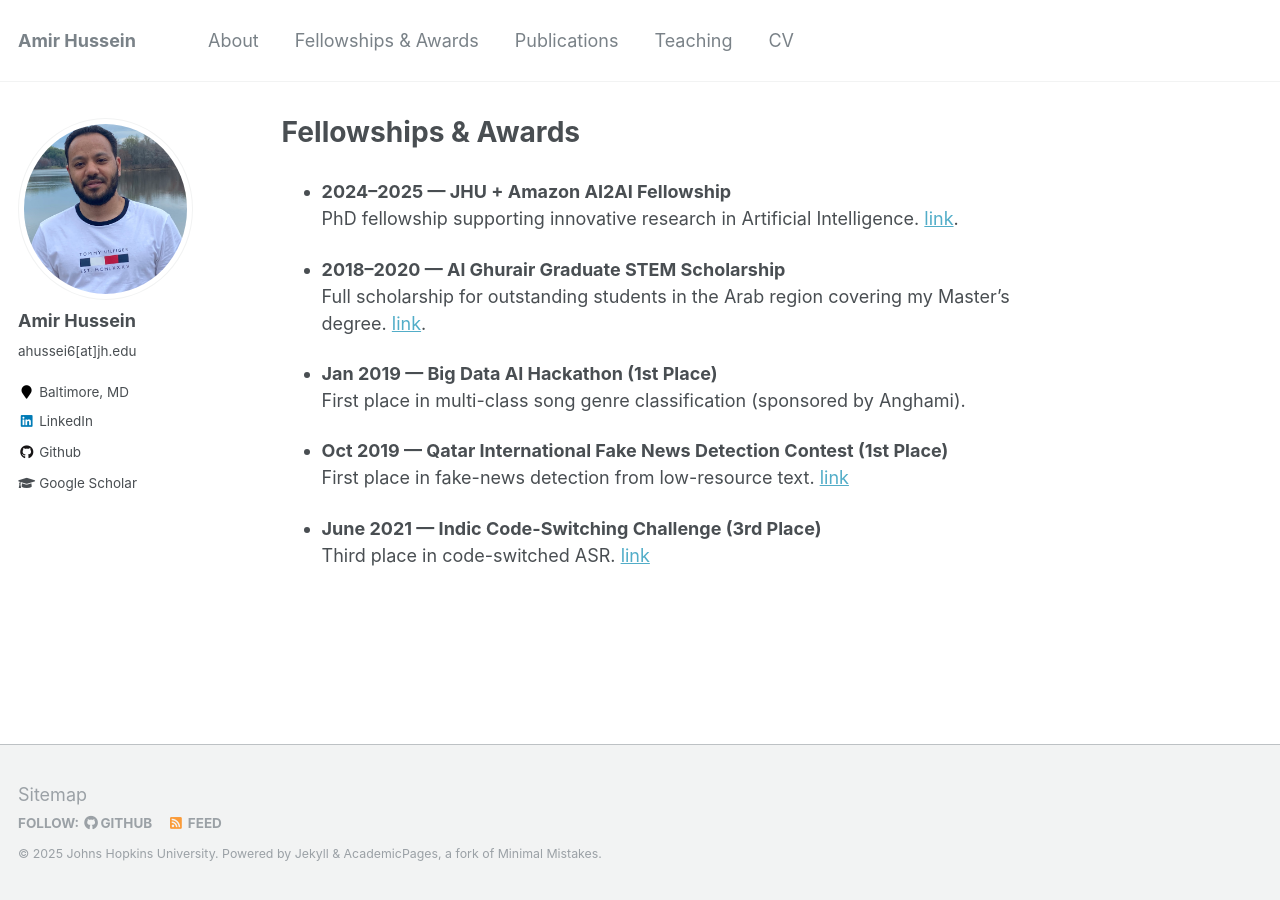
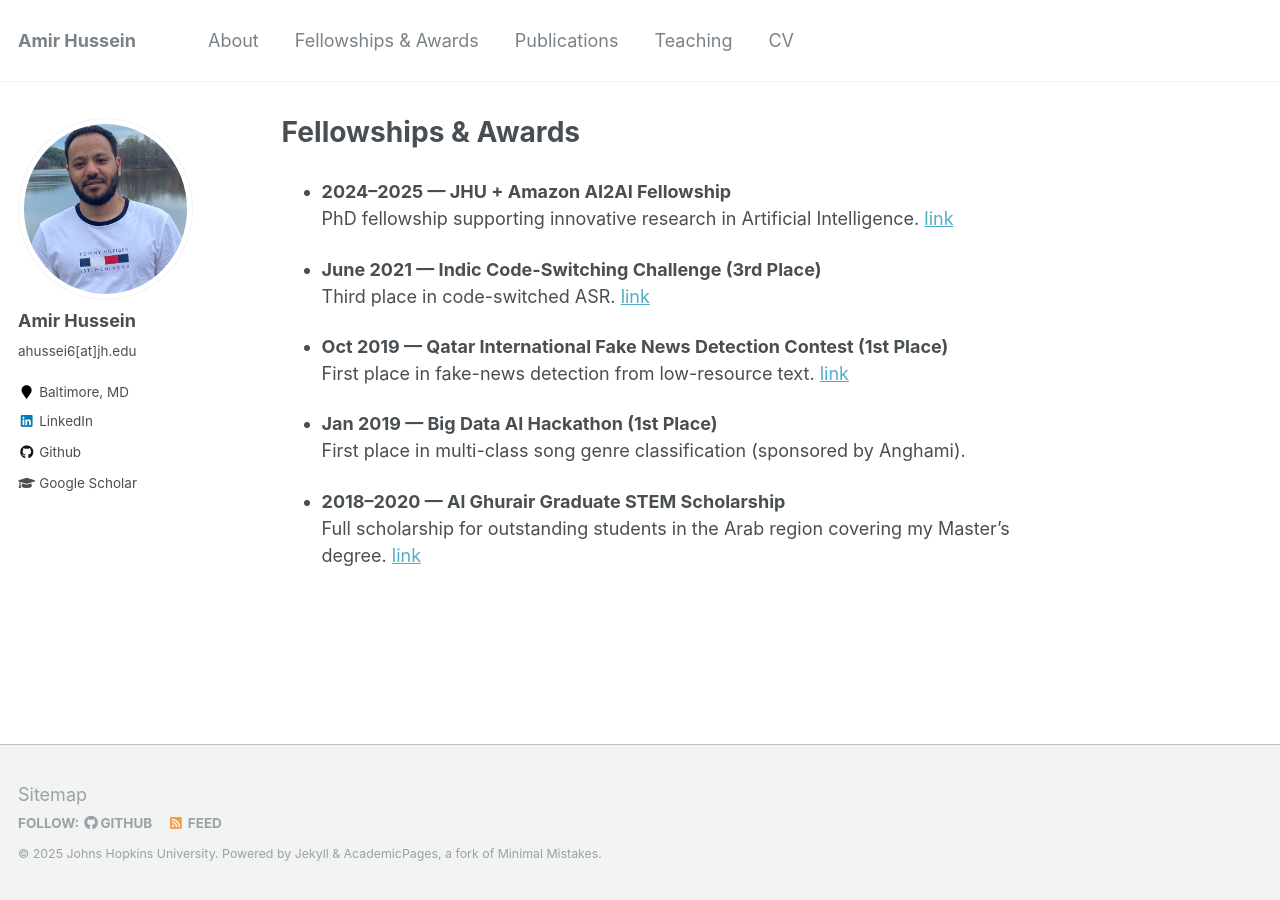
Before and after one commit to AmirHussein96/AmirHussein96.github.io, a Jekyll site: the page built from _pages/awards.md, in a window 1280 px wide. Built offline with Jekyll 4.4.1, drawn with Linux system fonts in a browser that asks for light colours.

Commit message:
about
Signed-off-by: Amir Hussein <amhussein@amhussein-mlt.client.nvidia.com>

```diff
--- a/_pages/awards.md
+++ b/_pages/awards.md
@@ -6,16 +6,16 @@ author_profile: true
 ---
 
 - **2024–2025 — JHU + Amazon AI2AI Fellowship**
-  PhD fellowship supporting innovative research in Artificial Intelligence. [link](https://ai2ai.engineering.jhu.edu/2024-2025-ai2ai-fellows).
+  PhD fellowship supporting innovative research in Artificial Intelligence. [link](https://ai2ai.engineering.jhu.edu/2024-2025-ai2ai-fellows)
 
-- **2018–2020 — Al Ghurair Graduate STEM Scholarship**
-  Full scholarship for outstanding students in the Arab region covering my Master’s degree. [link](https://www.alghurairfoundation.org/).
+- **June 2021 — Indic Code-Switching Challenge (3rd Place)**
+  Third place in code-switched ASR. [link](https://navana-tech.github.io/MUCS2021/challenge_winners.html)
+
+- **Oct 2019 — Qatar International Fake News Detection Contest (1st Place)**
+  First place in fake-news detection from low-resource text. [link](https://sites.google.com/view/fakenews-contest)
 
 - **Jan 2019 — Big Data AI Hackathon (1st Place)**
   First place in multi-class song genre classification (sponsored by Anghami).
 
-- **Oct 2019 — Qatar International Fake News Detection Contest (1st Place)**
-  First place in fake-news detection from low-resource text. [link](https://sites.google.com/view/fakenews-contest)
-
-- **June 2021 — Indic Code-Switching Challenge (3rd Place)**
-  Third place in code-switched ASR. [link](https://navana-tech.github.io/MUCS2021/challenge_winners.html)
+- **2018–2020 — Al Ghurair Graduate STEM Scholarship**
+  Full scholarship for outstanding students in the Arab region covering my Master’s degree. [link](https://www.alghurairfoundation.org/)
```
